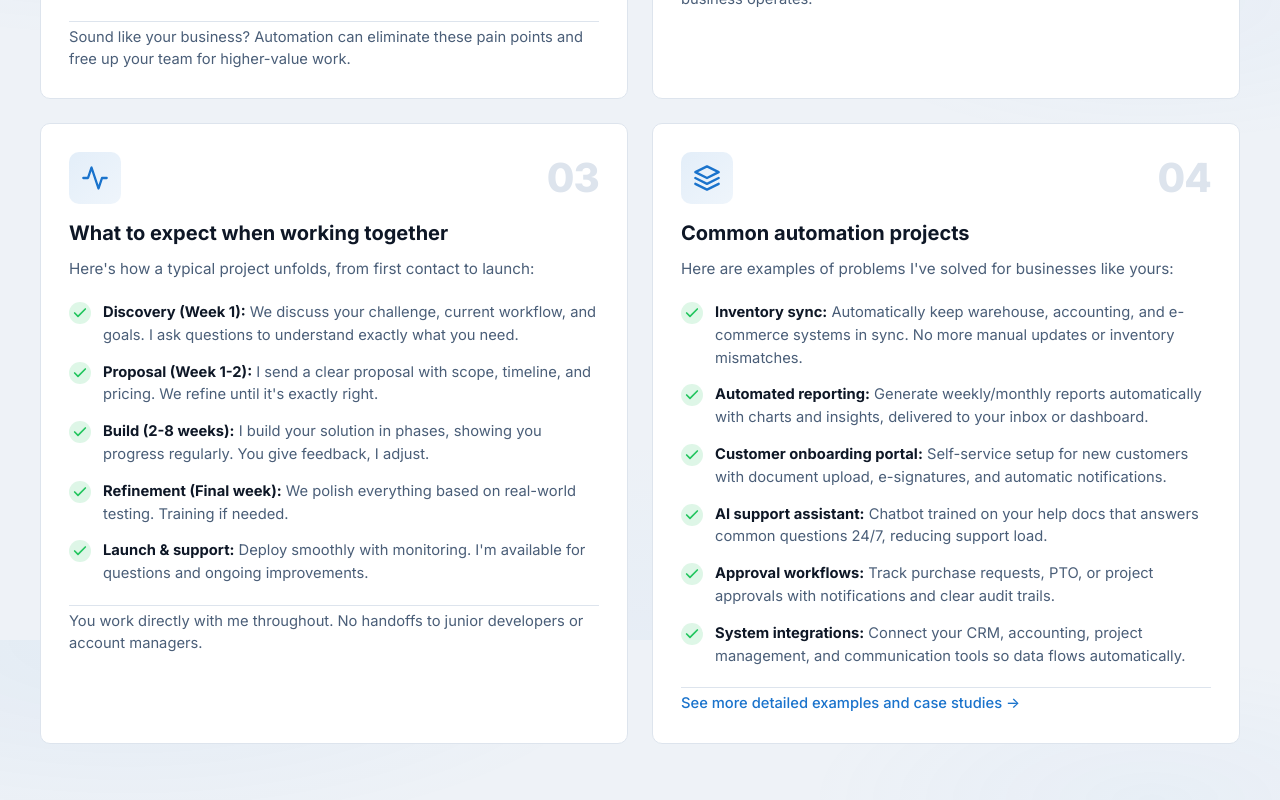
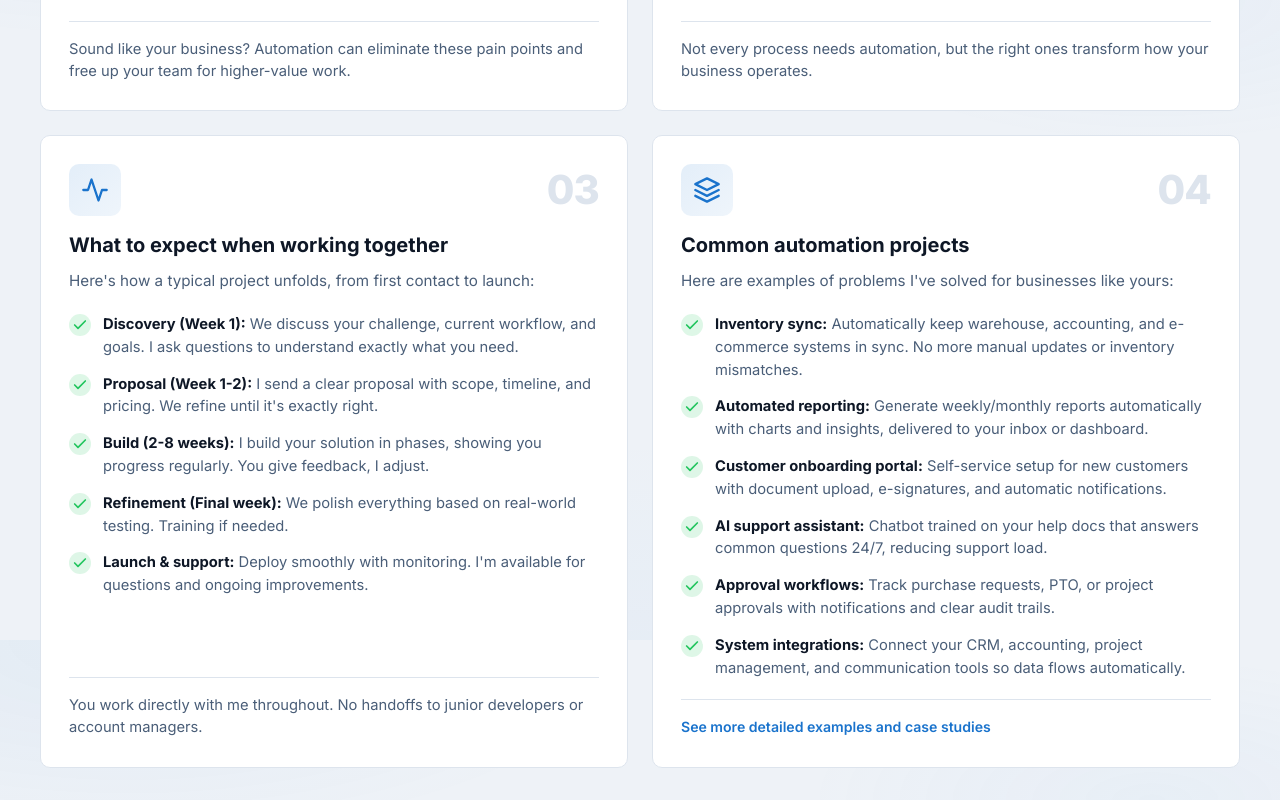
Before and after one commit to TylerBuilds-Official/TylerBuildsNetReact, a React (Vite) app: page /guides in a window 1280 px wide. Shown: the part 960-1760 px from the top of the page. Built offline with nearby package versions, Linux system fonts and the light colour scheme.

Commit message:
Adjusted outro spacing and styles

```diff
--- a/src/pages/guides.tsx
+++ b/src/pages/guides.tsx
@@ -137,7 +137,7 @@ const Guides: React.FC = () => {
             {guide.outro && <p className="guide-outro">{guide.outro}</p>}
             {guide.outroLink && (
               <p className="guide-outro">
-                <Link to={guide.outroLink.href}>{guide.outroLink.text} →</Link>
+                <Link to={guide.outroLink.href}>{guide.outroLink.text}</Link>
               </p>
             )}
           </article>
--- a/src/styles/pages/guides.css
+++ b/src/styles/pages/guides.css
@@ -61,6 +61,8 @@
 
 /* Guide Card */
 .guide-card {
+    display: flex;
+    flex-direction: column;
     background: var(--surface);
     border: 1px solid var(--border);
     border-radius: var(--radius-lg);
@@ -185,19 +187,22 @@
     color: var(--muted);
     font-size: 0.92rem;
     margin: 0;
+    margin-top: auto;
     line-height: 1.5;
-    padding-top: 4px;
+    padding-top: 16px;
     border-top: 1px solid var(--border);
 }
 
 .guide-outro a {
     color: var(--brand);
     text-decoration: none;
-    font-weight: 500;
+    font-weight: 600;
+    font-size: 0.88rem;
+    transition: color .15s ease;
 }
 
 .guide-outro a:hover {
-    text-decoration: underline;
+    color: var(--text);
 }
 
 /* FAQ Section */
```
